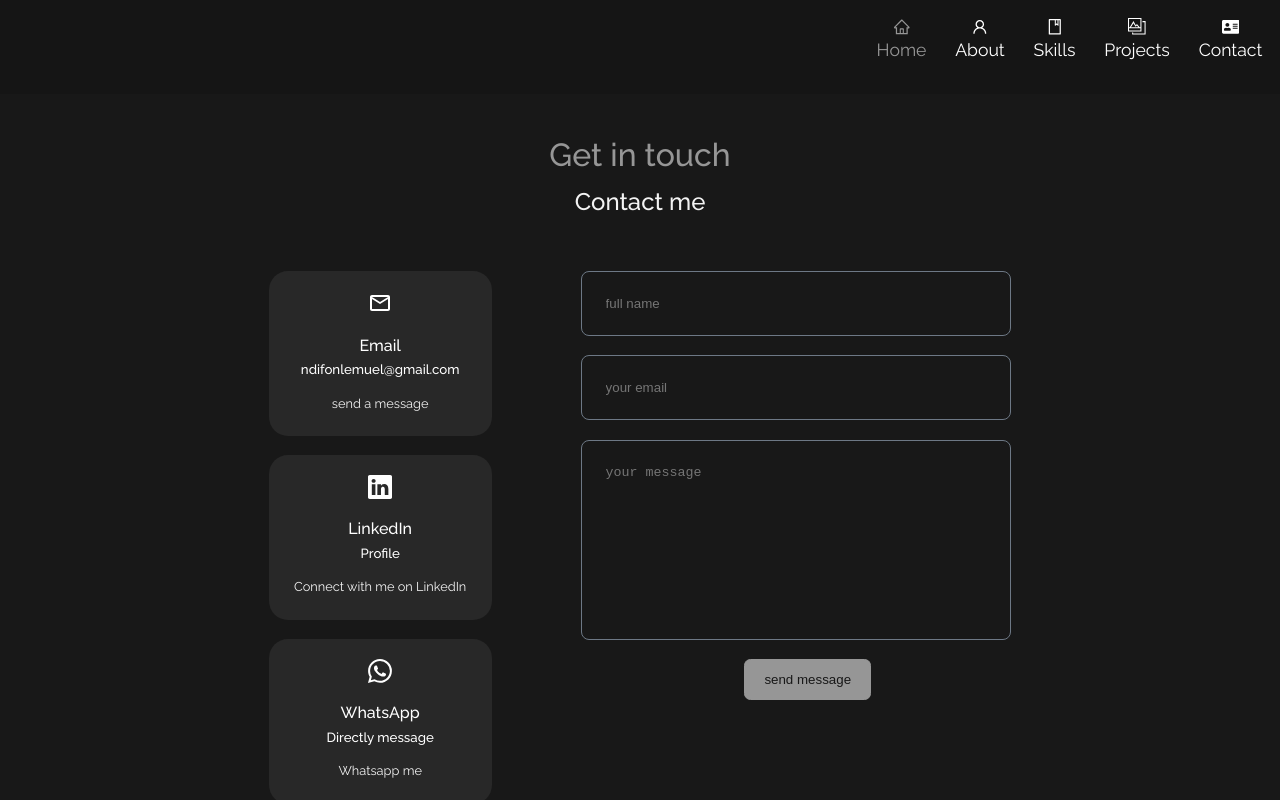
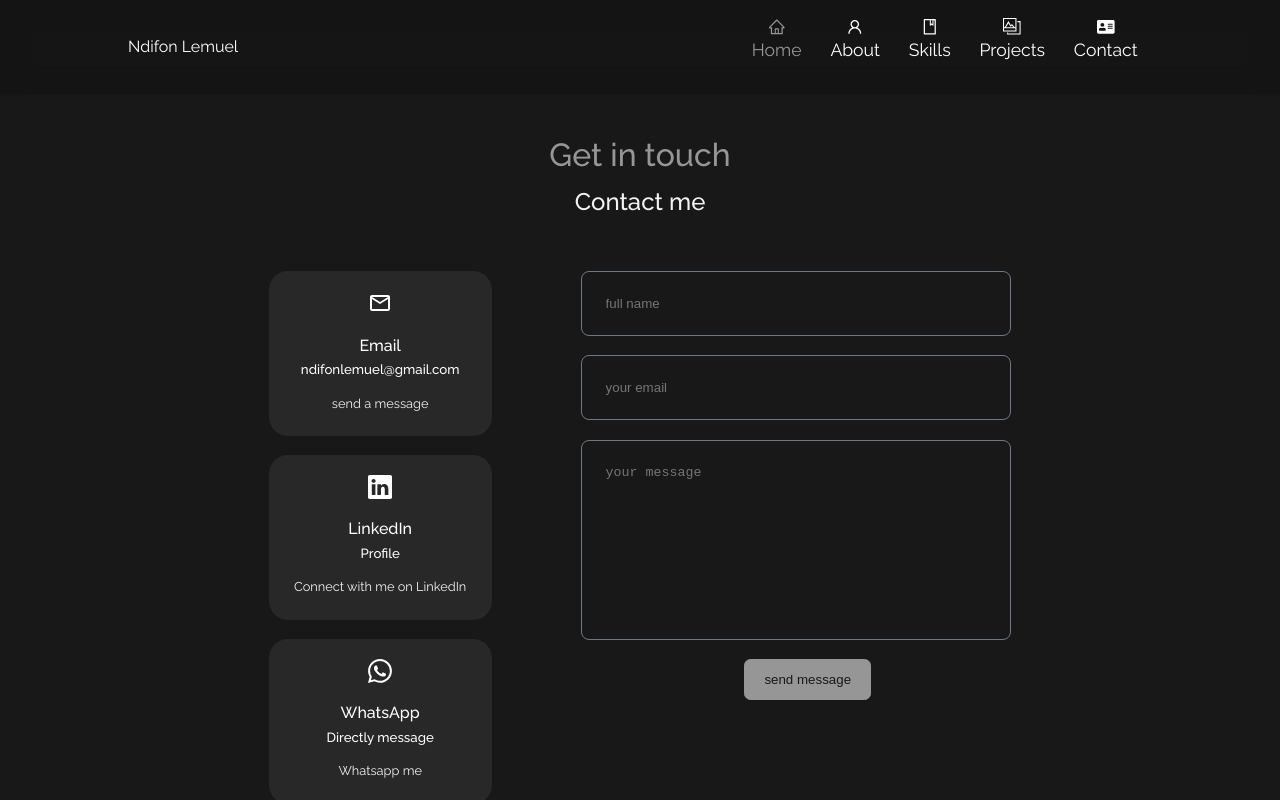
Before and after one commit to Izora9099/portfolio, a React (Create React App) app: page /contact in a window 1280 px wide. Shown: the top 800 px of the page. Built offline with nearby package versions, Linux system fonts and the light colour scheme.

Commit message:
little changes

```diff
--- a/src/components/footer/footer.css
+++ b/src/components/footer/footer.css
@@ -4,6 +4,9 @@
   text-align: center;
   padding: 1rem 0;
   font-size: 0.9rem;
+  bottom: 0;
+
+  width: 100vw;
 }
 
 .footer__logo {
--- a/src/components/header/Header.jsx
+++ b/src/components/header/Header.jsx
@@ -12,6 +12,8 @@ return (
 <header>
 <div className='container header__container'>
 <div className='intro'>
+
+
 
 
 <h5>Hello I'm</h5>
--- a/src/components/navbar/Navbar.jsx
+++ b/src/components/navbar/Navbar.jsx
@@ -6,15 +6,15 @@ import { AiOutlineUser } from "react-icons/ai";
 import { AiOutlineBook } from "react-icons/ai";import { TfiGallery, TfiThemifyLogo } from "react-icons/tfi";
 import { useState } from "react";
 import { FaAddressCard } from "react-icons/fa";
-import me from '../../assets/Iz.svg'
+import me from '../../assets/Iz..png'
 import { Link } from "react-router-dom"; // Import Link from react-router-dom
 import { BiRocket } from "react-icons/bi";
 const Navbar = () => {
   const [activeNav, setActiveNav] = useState("/"); // Use paths instead of fragment identifiers
   return (
-    <nav>
+    <nav className='navbar'>
       <div className="Logo">
-
+      Ndifon Lemuel
       </div>
 
       <div className="link">
--- a/src/components/navbar/navbar.css
+++ b/src/components/navbar/navbar.css
@@ -1,7 +1,7 @@
 nav {
   background: rgba(0, 0, 0, 0.118);
   width: 100vw;
-  padding: 0.2rem;
+  padding: 0.2rem 10%;
   z-index: 3;
   position: fixed;
   top: 0;
@@ -9,36 +9,28 @@ nav {
  display: grid;
  grid-template-columns: 40% 60%;
 
+ justify-self: center;
+
+}
+.navbar{
+  align-items: center;
+  display: flex;
+  justify-content: space-between;
+  backdrop-filter: blur(15px);
 }
  .link{
   justify-self: flex-end;
   display: flex;
   justify-content: center;
+  }
 
 
-}
-/*
 
- background: rgba(94, 94, 94, 0.418);
-  width: max-content;
-  padding: 0.7rem 0.7rem;
-  z-index: 3;
-  position: fixed;
-  left: 2%;
-  transform: translateX(-50%);
-  bottom: 2rem;
-  gap: 0.8rem;
-  border-radius: 3rem;
-  backdrop-filter: blur(15px);
-  height: 80vh;
-  justify-content: center;
-
-*/
 nav a {
   background: transparent;
   padding: 0.9rem;
   border-radius: 50%;
-  /* display: flex;  */
+
   color: var(--color-white);
   font-size: 1.1rem;
   margin-bottom: 0.7rem;
@@ -48,7 +40,8 @@ nav a {
   align-items: center;
 }
 nav a:hover {
-
+ transform: scale(1.1);
+ color: var(--highlight-color);
 }
 
 nav a.active {
--- a/src/index.css
+++ b/src/index.css
@@ -13,6 +13,7 @@
   --color-bg-variant: #282828;
   --color-primary: #f3f3f3;
  --color-primary-variant: #6d7885;
+ --highlight-color: #fba741;
   --color-white: #fff;
   --color-light: #969696;
   --container-width-lg: 75%; /*size of the container we are going to use on different*/
```
Also changed, not shown: 1 other file (tests, documents, lock files or other folders).
